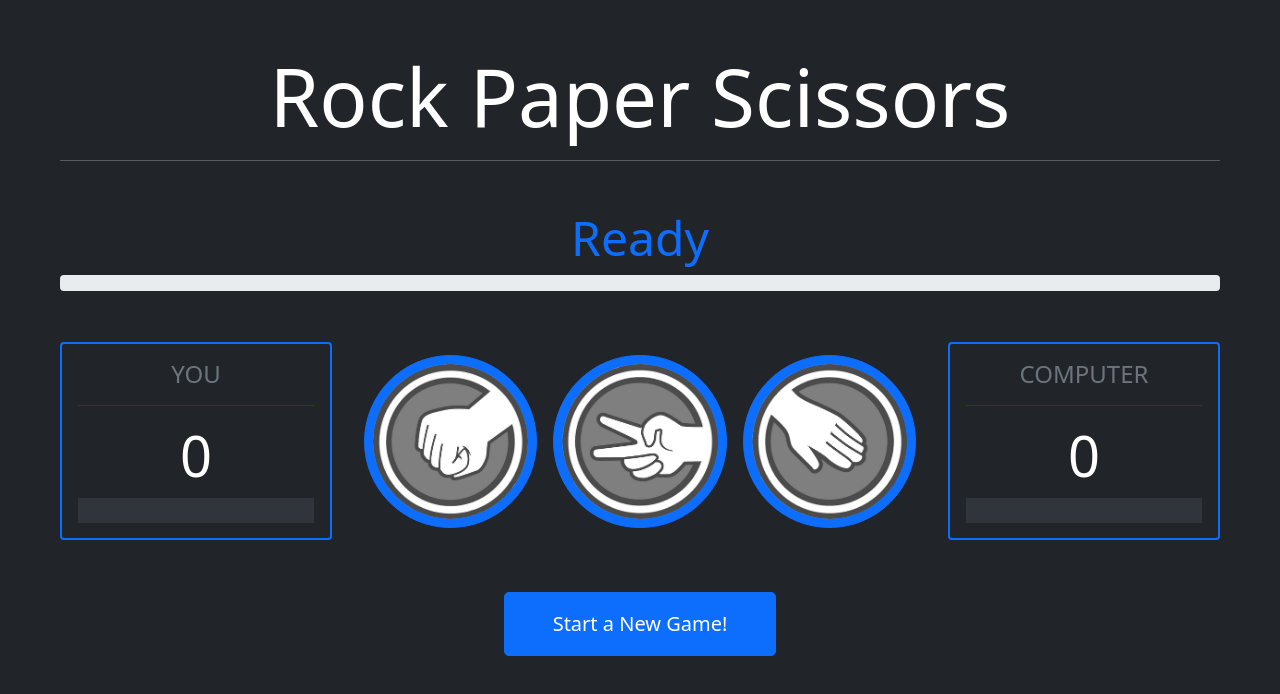
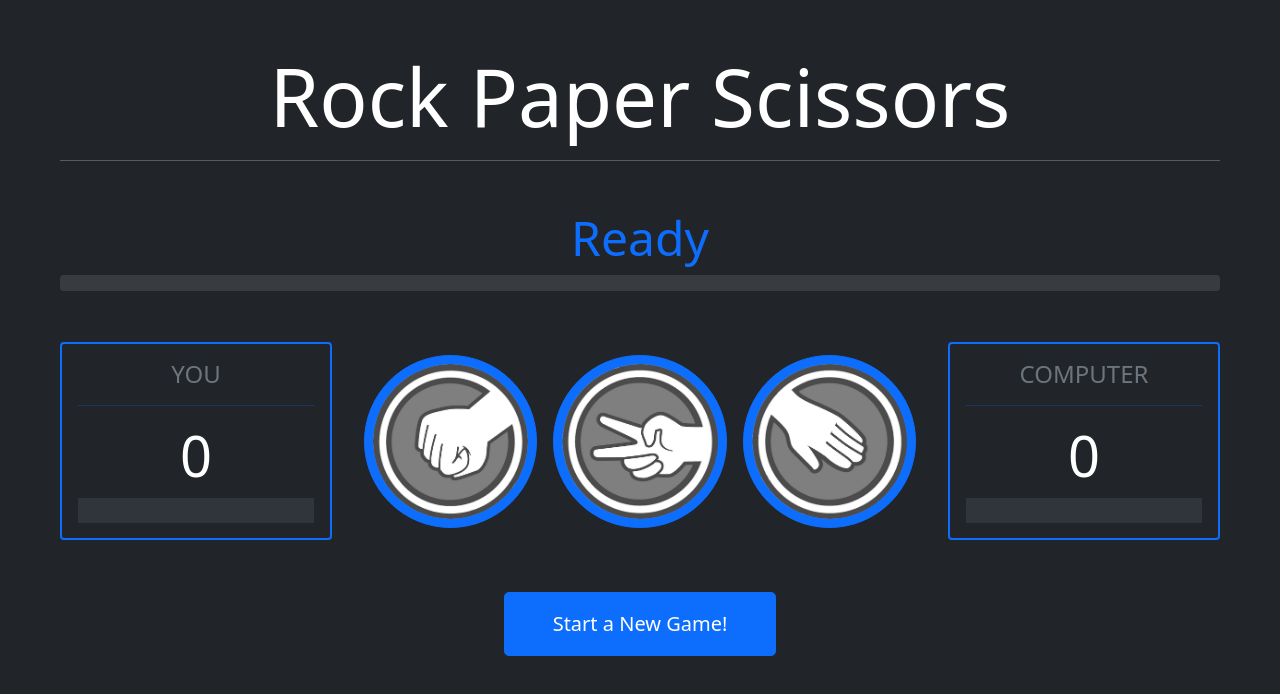
Before and after one commit to webceyhan/vite-rps-game, a Vue app: page / in a window 1280 px wide. Shown: the top 694 px of the page. Built offline with nearby package versions, Linux system fonts and the light colour scheme.

Commit message:
progress bar bg color updated

```diff
--- a/src/components/ProgressBar.vue
+++ b/src/components/ProgressBar.vue
@@ -16,7 +16,7 @@ defineProps<{
       <span v-else>Round - {{ round }}</span>
     </h5>
 
-    <div class="progress">
+    <div class="progress bg-white bg-opacity-10">
       <div
         class="progress-bar progress-bar-striped progress-bar-animated"
         :style="{ width: `${progress}%` }"
```
